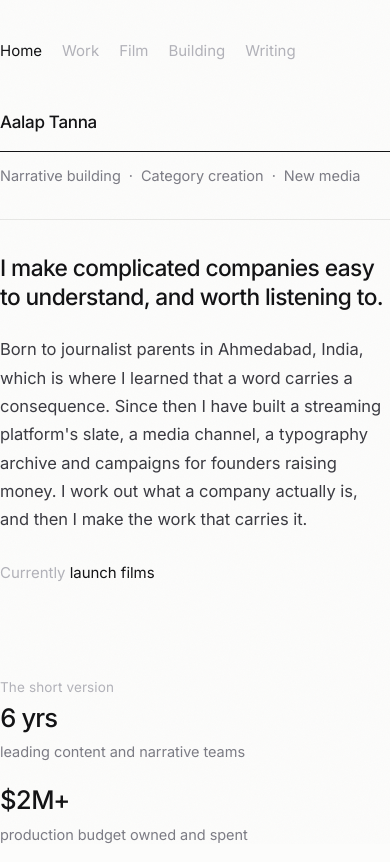
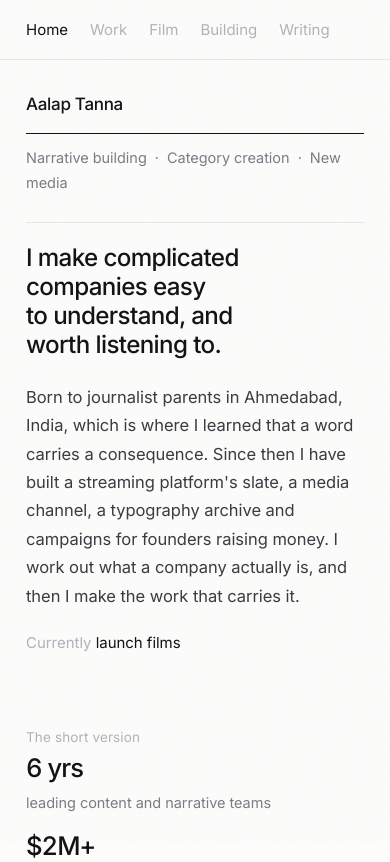
Before and after one commit to aalaptanna/aalaptanna.github.io, a plain HTML site: page 404.html in a window 390 px wide. Shown: the top 862 px of the page. Drawn offline with Linux system fonts and the light colour scheme.

Commit message:
Add files via upload

```diff
--- a/404.html
+++ b/404.html
@@ -215,6 +215,75 @@
     .ch .dot{left:-32px}
     .chapters:before{left:5px}
   }
+
+/* ============ mobile optimisation ============ */
+/* .page sets side gutters, but .mast/.hero/.shead/.close/.filmwrap/.top each
+   re-declare `padding` with the shorthand, which zeroes the horizontal value.
+   Restore gutters explicitly via one variable. */
+:root{ --gut:28px }
+.page,
+.page.top,.page.mast,.page.hero,.page.shead,.page.close,
+.page.filmwrap,.page.tools{
+  padding-left:var(--gut);
+  padding-right:var(--gut);
+}
+@supports (padding:max(0px)){
+  .page,
+  .page.top,.page.mast,.page.hero,.page.shead,.page.close,
+  .page.filmwrap,.page.tools{
+    padding-left:max(var(--gut),env(safe-area-inset-left));
+    padding-right:max(var(--gut),env(safe-area-inset-right));
+  }
+}
+
+/* never allow sideways scroll, and let long links wrap */
+body{ overflow-x:hidden }
+img,svg,video{ max-width:100%; height:auto }
+a,.mmeta,.mfoot{ overflow-wrap:break-word }
+
+/* sticky section nav on touch sizes: the page is long, and the nav
+   otherwise only exists at the very top */
+@media (max-width:900px){
+  .page.top{
+    position:sticky; top:0; z-index:60;
+    padding-top:11px; padding-bottom:10px;
+    background:var(--paper);
+    border-bottom:1px solid var(--hair);
+  }
+  .page.top nav{
+    display:flex; gap:22px;
+    overflow-x:auto;
+    scrollbar-width:none; -ms-overflow-style:none;
+    -webkit-overflow-scrolling:touch;
+  }
+  .page.top nav::-webkit-scrollbar{ display:none }
+  .page.top nav button{ flex:0 0 auto; padding:6px 0; font-size:15px }
+}
+
+/* tighten the vertical rhythm: clamp minimums were tuned for desktop
+   and leave large dead gaps on a phone */
+@media (max-width:640px){
+  :root{ --gut:26px }
+  .page.mast{ padding-top:30px; padding-bottom:34px }
+  .page.hero{ padding-top:46px; padding-bottom:34px }
+  .page.shead{ padding-top:36px; padding-bottom:16px }
+  .page.close{ padding-top:48px; padding-bottom:60px }
+  .page.filmwrap{ padding-top:28px; padding-bottom:28px }
+  .mast h1{ margin-top:20px; font-size:clamp(1.5rem,6.2vw,2rem); line-height:1.2 }
+  .rot{ margin-top:20px }
+  .figs{ gap:20px }
+  .mmeta{ padding-bottom:26px }
+  .ch>button,.row>button{ padding-right:24px }
+  .mfoot{ flex-direction:column; gap:10px }
+  .ainote{ padding-left:16px }
+}
+
+@media (max-width:380px){
+  :root{ --gut:20px }
+  .page.top nav{ gap:17px }
+  .page.top nav button{ font-size:14px }
+}
+
 </style>
 <style>
 .ha-img-placeholder{display:flex;align-items:center;justify-content:center;flex-direction:column;gap:6px;background:#f4f4f5;border:1px dashed #d4d4d8;border-radius:8px;color:#71717a;font-size:12px;font-family:system-ui,sans-serif;min-height:80px;padding:16px;box-sizing:border-box;animation:ha-img-pulse 1.5s ease-in-out infinite}
```
Also changed, not shown: index.html (+69 -0 lines).
